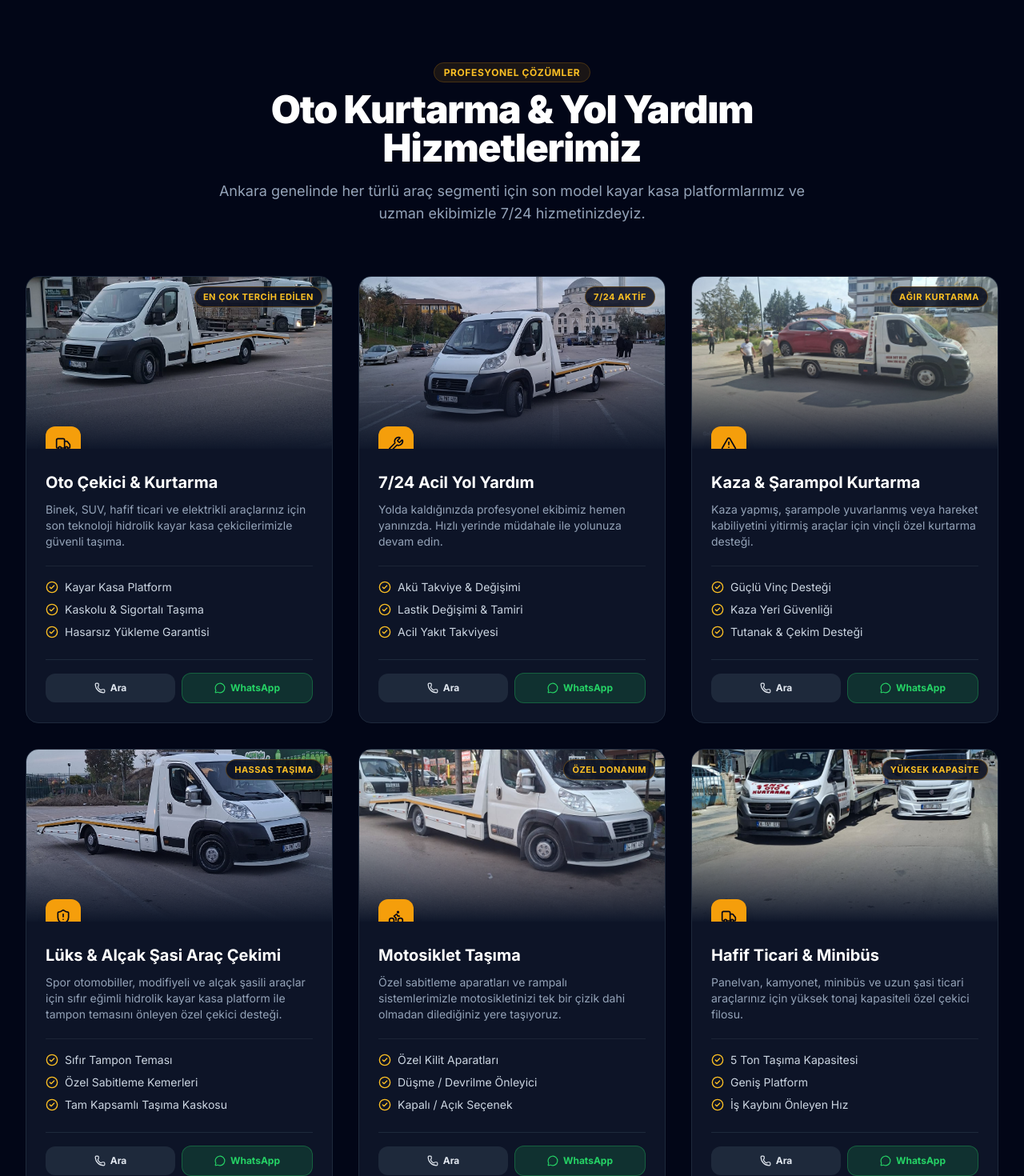
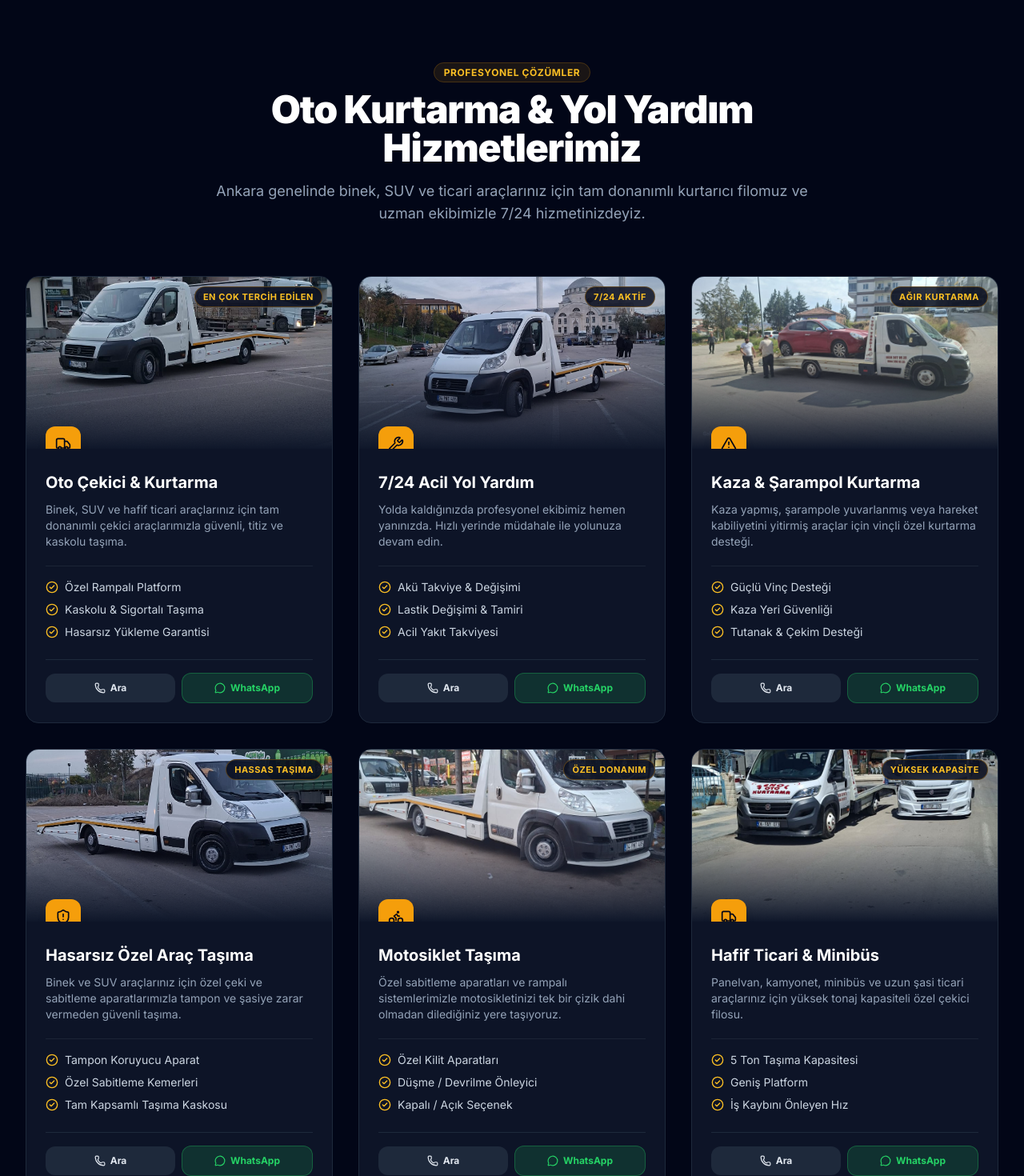
Before and after one commit to erencanikati-design/halisotokurtarma, a React (Vite) app: page / in a window 1280 px wide. Shown: the part 1330-2800 px from the top of the page at 80% size. Built offline with nearby package versions, Linux system fonts and the light colour scheme.

Commit message:
feat: remove all kayar kasa references and adapt to standard platform recovery fleet

```diff
--- a/src/components/Hero.jsx
+++ b/src/components/Hero.jsx
@@ -4,7 +4,7 @@ import { COMPANY_INFO } from '../data/constants';
 import { sendWhatsAppWithLocation } from '../utils/whatsapp';
 
 const HERO_IMAGES = [
-  { src: '/images/arac-1.jpeg', label: 'Kayar Kasa Kurtarıcı Filomuz' },
+  { src: '/images/arac-1.jpeg', label: 'Kurtarıcı Araç Filomuz' },
   { src: '/images/arac-2.jpeg', label: 'Özel Araç Taşıma' },
   { src: '/images/arac-3.jpeg', label: 'Kaza & Vinçli Kurtarma' },
   { src: '/images/arac-5.jpeg', label: '7/24 Nöbetçi Çekici' },
--- a/src/components/HowItWorks.jsx
+++ b/src/components/HowItWorks.jsx
@@ -20,7 +20,7 @@ const STEPS = [
   {
     num: "03",
     title: "Güvenli ve Kaskolu Teslimat",
-    desc: "Aracınız özel hidrolik kayar kasa platformumuza sıfır hasar prensibiyle yüklenir ve dilediğiniz yetkili servise veya adrese teslim edilir.",
+    desc: "Aracınız çekici platformumuza sıfır hasar prensibiyle titizlikle yüklenir ve dilediğiniz yetkili servise veya adrese güvenle teslim edilir.",
     icon: ShieldCheck,
     badge: "3. Adım • %100 Güven"
   }
--- a/src/components/QuickNeeds.jsx
+++ b/src/components/QuickNeeds.jsx
@@ -9,7 +9,7 @@ const SITUATIONS = [
     subtitle: "Motor, şanzıman veya mekanik arıza nedeniyle araç yolda kaldı.",
     icon: Car,
     color: "from-amber-500/20 to-amber-600/10 text-amber-400 border-amber-500/30",
-    actionNote: "En yakın kayar kasa çekicimizi hemen yönlendirelim.",
+    actionNote: "En yakın nöbetçi çekici ekibimizi hemen yönlendirelim.",
     msg: "Merhaba Halis Bey, aracım arızalandı ve yolda kaldım. Çekiciye ihtiyacım var yardımcı olur musunuz?"
   },
   {
--- a/src/components/Services.jsx
+++ b/src/components/Services.jsx
@@ -36,7 +36,7 @@ export default function Services() {
             Oto Kurtarma & Yol Yardım Hizmetlerimiz
           </h2>
           <p className="text-slate-400 text-base sm:text-lg mt-4">
-            Ankara genelinde her türlü araç segmenti için son model kayar kasa platformlarımız ve uzman ekibimizle 7/24 hizmetinizdeyiz.
+            Ankara genelinde binek, SUV ve ticari araçlarınız için tam donanımlı kurtarıcı filomuz ve uzman ekibimizle 7/24 hizmetinizdeyiz.
           </p>
         </div>
 
--- a/src/data/constants.js
+++ b/src/data/constants.js
@@ -23,7 +23,7 @@ export const GALLERY_IMAGES = [
     src: "/images/arac-1.jpeg",
     title: "Sincan 7/24 Acil Kurtarma",
     category: "Oto Çekici",
-    desc: "Kayar kasa hidrolik platform ile hasarsız yükleme"
+    desc: "Özel rampa ve çeki ekipmanıyla hasarsız yükleme"
   },
   {
     id: 2,
@@ -91,9 +91,9 @@ export const GALLERY_IMAGES = [
   {
     id: 11,
     src: "/images/arac-11.jpeg",
-    title: "Modern Kayar Kasa Filomuz",
+    title: "Modern Kurtarıcı Filomuz",
     category: "Filo",
-    desc: "Son teknoloji hidrolik donanımlı kurtarıcı araçlar"
+    desc: "Güvenli çeki ve sabitleme donanımlı kurtarıcı araçlar"
   },
   {
     id: 12,
@@ -108,11 +108,11 @@ export const SERVICES = [
   {
     id: "oto-cekici",
     title: "Oto Çekici & Kurtarma",
-    desc: "Binek, SUV, hafif ticari ve elektrikli araçlarınız için son teknoloji hidrolik kayar kasa çekicilerimizle güvenli taşıma.",
+    desc: "Binek, SUV ve hafif ticari araçlarınız için tam donanımlı çekici araçlarımızla güvenli, titiz ve kaskolu taşıma.",
     image: "/images/arac-1.jpeg",
     icon: "Truck",
     tag: "En Çok Tercih Edilen",
-    features: ["Kayar Kasa Platform", "Kaskolu & Sigortalı Taşıma", "Hasarsız Yükleme Garantisi"]
+    features: ["Özel Rampalı Platform", "Kaskolu & Sigortalı Taşıma", "Hasarsız Yükleme Garantisi"]
   },
   {
     id: "acil-yol-yardim",
@@ -134,12 +134,12 @@ export const SERVICES = [
   },
   {
     id: "luks-arac",
-    title: "Lüks & Alçak Şasi Araç Çekimi",
-    desc: "Spor otomobiller, modifiyeli ve alçak şasili araçlar için sıfır eğimli hidrolik kayar kasa platform ile tampon temasını önleyen özel çekici desteği.",
+    title: "Hasarsız Özel Araç Taşıma",
+    desc: "Binek ve SUV araçlarınız için özel çeki ve sabitleme aparatlarımızla tampon ve şasiye zarar vermeden güvenli taşıma.",
     image: "/images/arac-2.jpeg",
     icon: "ShieldAlert",
     tag: "Hassas Taşıma",
-    features: ["Sıfır Tampon Teması", "Özel Sabitleme Kemerleri", "Tam Kapsamlı Taşıma Kaskosu"]
+    features: ["Tampon Koruyucu Aparat", "Özel Sabitleme Kemerleri", "Tam Kapsamlı Taşıma Kaskosu"]
   },
   {
     id: "motosiklet",
@@ -259,8 +259,8 @@ export const WHY_CHOOSE_US = [
     icon: "BadgePercent"
   },
   {
-    title: "Modern Kayar Kasa Filo",
-    desc: "Alçak şasili, lüks ve spor araçlara dahi zarar vermeyen hidrolik kayar kasa platformlar.",
+    title: "Bakımlı & Güvenilir Filo",
+    desc: "Tüm güvenlik ve çeki donanımlarına sahip, periyodik bakımları eksiksiz kurtarıcı araçlar.",
     icon: "Truck"
   },
   {
```
